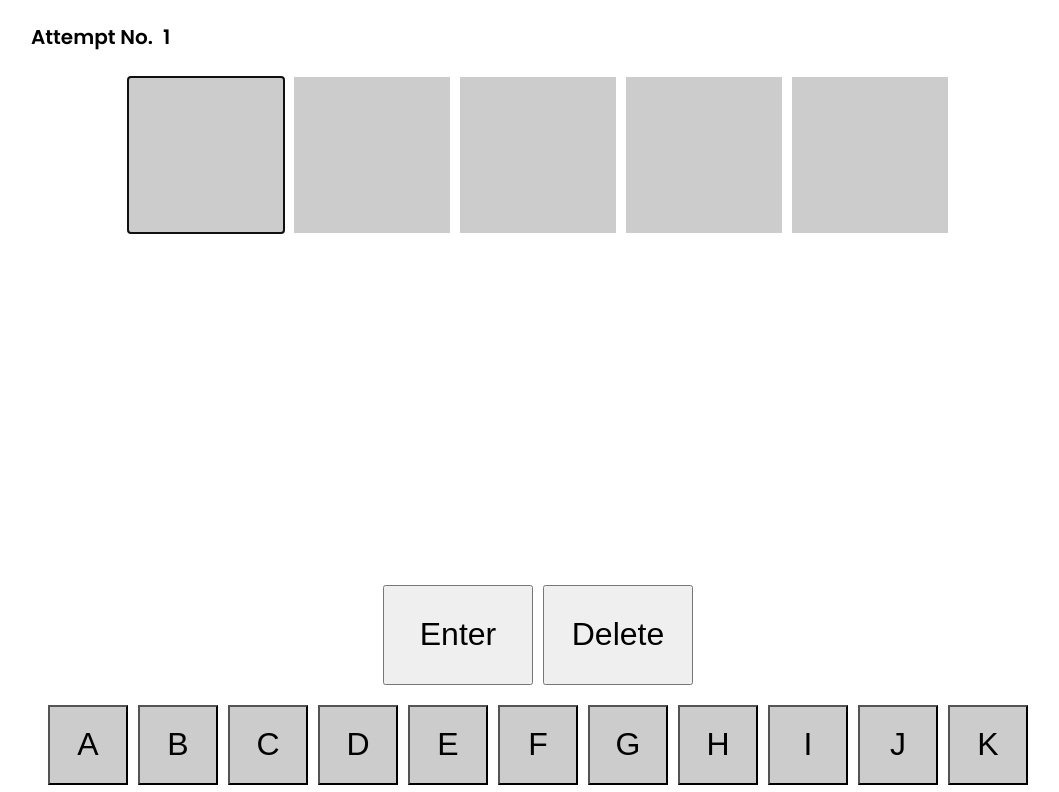
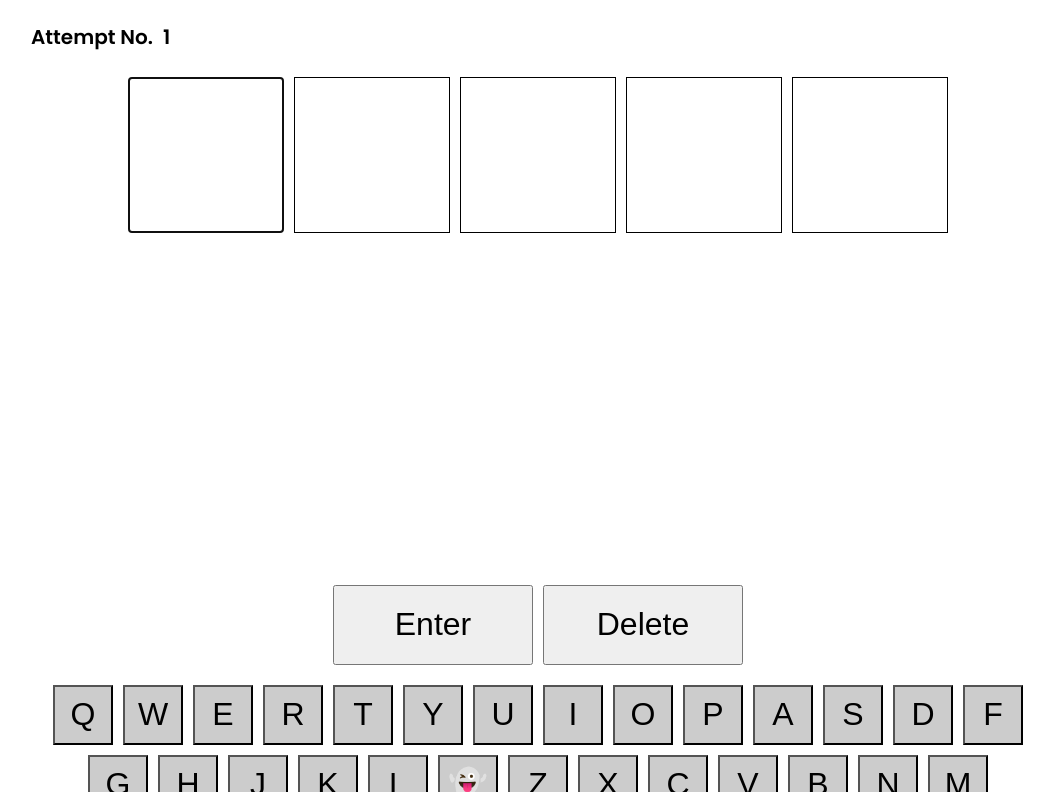
Before and after one commit to yuqingwwang/wordle-replica, a plain HTML site: page index.html in a window 1280 px wide. Shown: the part 153-945 px from the top of the page, without its empty margins (102-1161 px from the left). Drawn offline with Linux system fonts and the light colour scheme.

Commit message:
:lipstick: Tile colors changing after being entered
also changed to qwerty

```diff
--- a/scripts/alphabets.js
+++ b/scripts/alphabets.js
@@ -5,18 +5,27 @@ function addAlphabets() {
 
   buttonsContainer.after(alphabetsContainer);
 
-  const alphabets = ['A', 'B', 'C', 'D', 'E', 'F', 'G', 'H', 'I', 'J', 'K', 'L', 'M', 'N', 'O', 'P', 'Q', 'R', 'S', 'T', 'U', 'V', 'W', 'X', 'Y', 'Z'];
+  const qwerty = ['Q', 'W', 'E', 'R', 'T', 'Y', 'U', 'I', 'O', 'P'];
+  const asdf = ['A', 'S', 'D', 'F', 'G', 'H', 'J', 'K', 'L', '👻'];
+  const zxcv = ['Z', 'X', 'C', 'V', 'B', 'N', 'M'];
 
-  for (let i = 0; i < alphabets.length; i++) {
+  function populate(array) {
+    for (let i = 0; i < array.length; i++) {
       const alphabet = document.createElement("button");
       alphabet.classList.add("alphabet");
-    alphabet.textContent = alphabets[i];
+      alphabet.textContent = array[i];
       alphabetsContainer.appendChild(alphabet);
+
 
       alphabet.addEventListener('click', () => {
         // Target the next grid item that is empty
         const emptyGridItem = document.querySelector('.grid-item:empty');
         if (emptyGridItem) {
+          // if 👻 is pressed, do an alert
+        if (alphabet.textContent === '👻') {
+          alert('Boo!');
+          return;
+        }
           emptyGridItem.textContent = alphabet.textContent;
           emptyGridItem.focus();
         }
@@ -34,4 +43,9 @@ function addAlphabets() {
     }
   }
 
+  populate(qwerty);
+  populate(asdf);
+  populate(zxcv);
+}
+
 addAlphabets();
--- a/scripts/index.js
+++ b/scripts/index.js
@@ -5,6 +5,24 @@ function getGridItems() {
 }
 
 function generateRow() {
+
+  // change the background color of the current row
+  const rowCount = document.getElementById('rowCount');
+  const currentRowCount = parseInt(rowCount.textContent);
+  const previousRow = document.querySelectorAll('.grid-item');
+
+  if(previousRow) {
+    // target last five items from previousRow
+    console.log(previousRow)
+    // loop through only the last five items in previousRow
+    // add a class of past-rows
+    previousRow.forEach((item, index) => {
+      if (index >= previousRow.length - 5) {
+        item.classList.add('past-rows');
+      }
+    }
+    )
+  }
 
   for (let i = 0; i < 5; i++) {
     const gridItem = document.createElement("div");
@@ -14,8 +32,8 @@ function generateRow() {
   handleWindowResize();
 
   // increase row count
-  const rowCount = document.getElementById('rowCount');
-  const currentRowCount = parseInt(rowCount.textContent);
+  // const rowCount = document.getElementById('rowCount');
+  // const currentRowCount = parseInt(rowCount.textContent);
   rowCount.textContent = currentRowCount + 1;
   focusOnFirstItemOfNextRow(currentRowCount*5);
 }
--- a/style.css
+++ b/style.css
@@ -31,14 +31,18 @@ h2{
   margin: 0 auto;
 }
 
+.past-rows {
+  background-color: #ccc;
+}
+
 
 .grid-item {
   display: flex;
   align-items: center;
   justify-content: center;
-  background-color: #ccc;
   aspect-ratio: 1;
   font-size: 2rem;
+  border: 1px solid #000;
 }
 
 .grid-item > div {
@@ -60,8 +64,8 @@ h2{
 }
 
 .alphabet {
-  width: 80px;
-  height: 80px;
+  width: 60px;
+  height: 60px;
   display: flex;
   align-items: center;
   justify-content: center;
@@ -79,8 +83,8 @@ h2{
   margin-top: 20px;
 }
 .enter-button, .delete-button {
-  width: 150px;
-  height: 100px;
+  width: 200px;
+  height: 80px;
   display: flex;
   align-items: center;
   justify-content: center;
```
Lines whose indentation alone changed are shown as unchanged.
